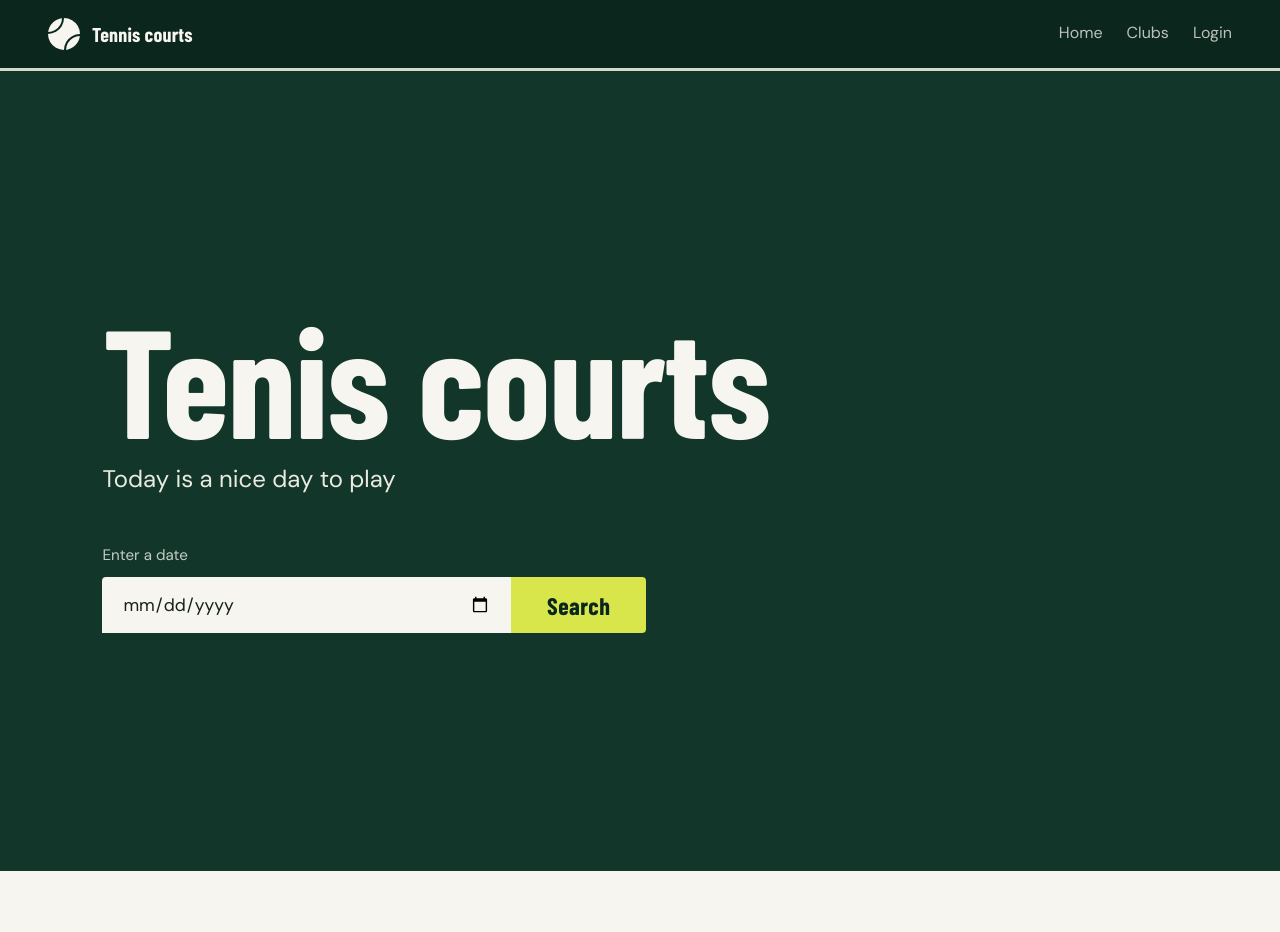
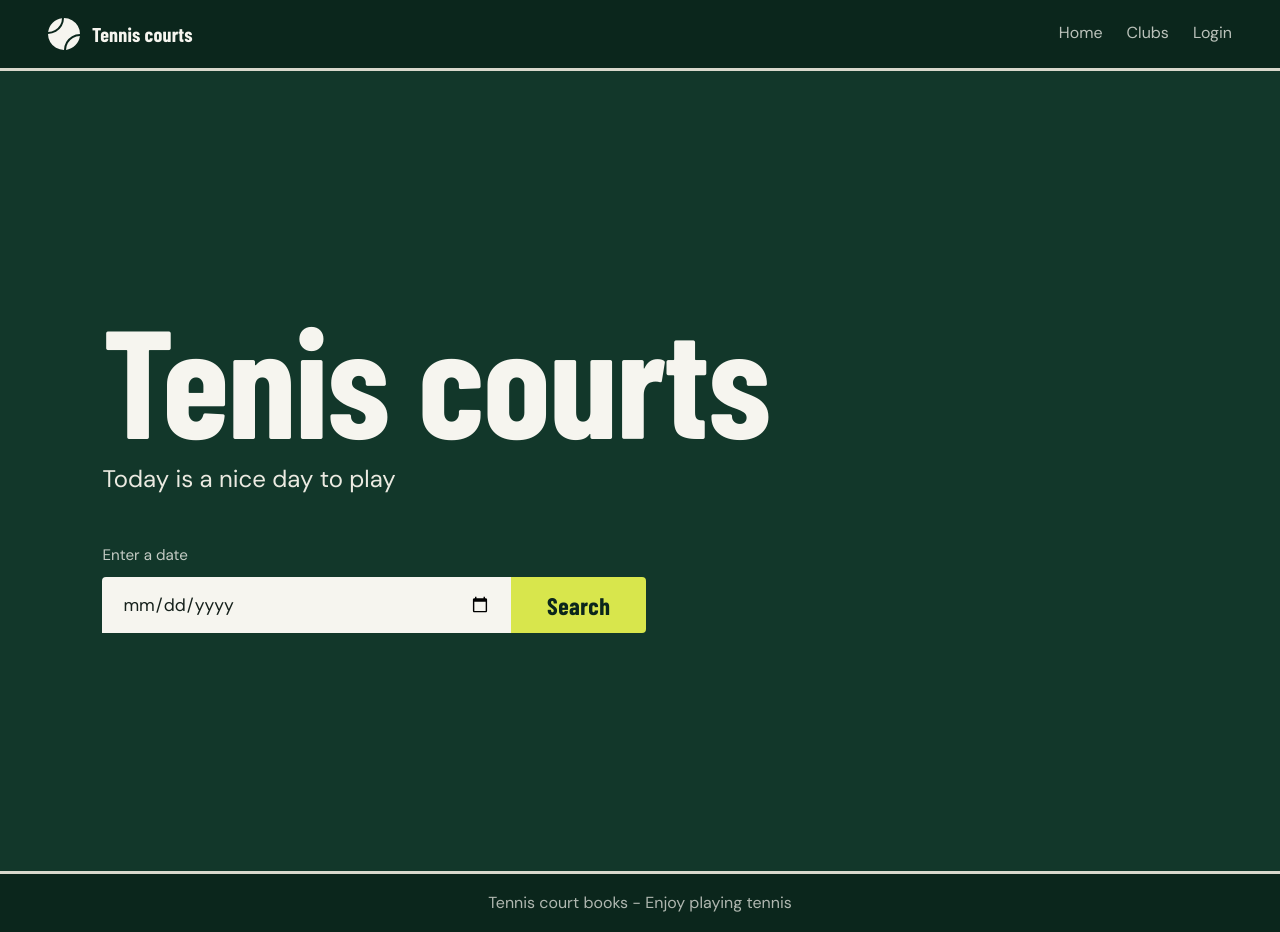
Before and after one commit to mai-vr/tenis_court_book_front, a React (Vite) app: page / in a window 1280 px wide. Before the commit the page ends 871 px from the top, so only its background shows below. Built offline with nearby package versions, Linux system fonts and the light colour scheme.

Commit message:
add: footer and layout, fix: date filter

```diff
--- a/src/components/ClubsPreview.jsx
+++ b/src/components/ClubsPreview.jsx
@@ -26,13 +26,12 @@ const ClubsPreview = () => {
   }, []);
 
   useEffect(() => {
-    if (!dateInput || !clubs?.length) return;
+    if (!clubs?.length) return;
 
     clubs.forEach((club) => {
       getCourts(club.id);
-      getReservationsOneClub(club.id);
     });
-  }, [dateInput, clubs]);
+  }, [clubs]);
 
   const filteredClubs = clubs?.filter((club) => {
     const matchesName = club.name
@@ -42,7 +41,31 @@ const ClubsPreview = () => {
     const matchesCity =
       selectedCity === "" || club.location.city === selectedCity;
 
-    return matchesName && matchesCity;
+    if (!dateInput) return matchesName && matchesCity;
+
+    const selectedDate = new Date(`${dateInput}T12:00:00`);
+    const daysOfWeek = [
+      "sunday",
+      "monday",
+      "tuesday",
+      "wednesday",
+      "thursday",
+      "friday",
+      "saturday",
+    ];
+
+    const selectedDay = daysOfWeek[selectedDate.getDay()];
+    const matchesSchedule = club.schedules?.some(
+      (schedule) => schedule.day_week === selectedDay,
+    );
+
+    const clubCourts = courtsByClub[club.id] || [];
+
+    const hasAvailableCourt = clubCourts.some(
+      (court) => court.status === "available",
+    );
+
+    return matchesName && matchesCity && matchesSchedule && hasAvailableCourt;
   });
 
   const cities = [
--- /dev/null
+++ b/src/components/Footer.jsx
@@ -0,0 +1,11 @@
+import "../styles/footer.css";
+
+const Footer = () => {
+  return (
+    <footer className="footer">
+      <p className="footer__info">Tennis court books - Enjoy playing tennis</p>
+    </footer>
+  );
+};
+
+export { Footer };
--- /dev/null
+++ b/src/components/Layout.jsx
@@ -0,0 +1,17 @@
+import { Outlet } from "react-router-dom";
+import { Header } from "./Header";
+import { Footer } from "./Footer";
+
+const Layout = () => {
+  return (
+    <div className="layout">
+      <Header />
+      <main className="layout__main">
+        <Outlet />
+      </main>
+      <Footer />
+    </div>
+  );
+};
+
+export { Layout };
--- a/src/context/ClubsContext.jsx
+++ b/src/context/ClubsContext.jsx
@@ -51,6 +51,7 @@ const ClubsProvider = ({ children }) => {
           [id]: data,
         }));
       }
+      console.log("canchas: ", data);
     } catch (error) {
       console.log(error);
     }
--- a/src/routes/RouterApp.jsx
+++ b/src/routes/RouterApp.jsx
@@ -5,16 +5,20 @@ import { Register } from "../views/Register";
 import { Login } from "../views/Login";
 import { Clubs } from "../views/Clubs";
 import { OneClub } from "../views/OneClub";
+import { Layout } from "../components/Layout";
 
 const RouterApp = () => {
   return (
     <BrowserRouter>
       <Routes>
-        <Route path="/" element={<Home />} />
         <Route path="/register" element={<Register />} />
         <Route path="/login" element={<Login />} />
-        <Route path="/clubs" element={<Clubs />} />
-        <Route path="/clubs/:id" element={<OneClub />} />
+
+        <Route element={<Layout />}>
+          <Route path="/" element={<Home />} />
+          <Route path="/clubs" element={<Clubs />} />
+          <Route path="/clubs/:id" element={<OneClub />} />
+        </Route>
       </Routes>
     </BrowserRouter>
   );
--- /dev/null
+++ b/src/styles/footer.css
@@ -0,0 +1,15 @@
+.footer {
+  display: flex;
+  align-items: center;
+  justify-content: center;
+  padding: 1rem 0;
+  background-color: var(--primary-dark);
+  border-top: 3px solid var(--line);
+}
+
+.footer__info {
+  margin: 0 auto;
+  font-size: 1rem;
+  text-align: center;
+  color: rgba(246, 245, 239, 0.7);
+}
--- a/src/styles/index.css
+++ b/src/styles/index.css
@@ -64,6 +64,16 @@ h4 {
   font-size: 1.25em;
 }
 
+.layout {
+  display: flex;
+  flex-direction: column;
+  min-height: 100dvh;
+}
+
+.layout__main {
+  flex: 1;
+}
+
 @font-face {
   font-family: "Barlow Condensed";
   src: url("/fonts/BarlowCondensed-Bold.ttf");
--- a/src/views/Clubs.jsx
+++ b/src/views/Clubs.jsx
@@ -1,11 +1,9 @@
 import { ClubsPreview } from "../components/ClubsPreview";
-import { Header } from "../components/Header";
 import "../styles/clubs.css";
 
 const Clubs = () => {
   return (
     <>
-      <Header />
       <section className="clubs">
         <h1 className="clubs__title">Clubs</h1>
         <p className="clubs__subtitle">Find a club with available courts</p>
--- a/src/views/Home.jsx
+++ b/src/views/Home.jsx
@@ -2,7 +2,6 @@ import { useContext, useState } from "react";
 import { ClubsContext } from "../context/ClubsContext";
 import { useNavigate } from "react-router-dom";
 import "../styles/home.css";
-import { Header } from "../components/Header";
 
 const Home = () => {
   const navigate = useNavigate();
@@ -33,7 +32,6 @@ const Home = () => {
 
   return (
     <>
-      <Header />
       <section className="home">
         <h1 className="home__title">Tenis courts</h1>
         <p className="home__subtitle">Today is a nice day to play</p>
--- a/src/views/OneClub.jsx
+++ b/src/views/OneClub.jsx
@@ -1,7 +1,6 @@
 import { useContext, useEffect } from "react";
 import { ClubsContext } from "../context/ClubsContext";
 import { useParams } from "react-router-dom";
-import { Header } from "../components/Header";
 import "../styles/one-club.css";
 
 const OneClub = () => {
@@ -20,7 +19,6 @@ const OneClub = () => {
 
   return (
     <>
-      <Header />
       <section className="oneclub">
         <div className="oneclub__logo">
           <img
```
